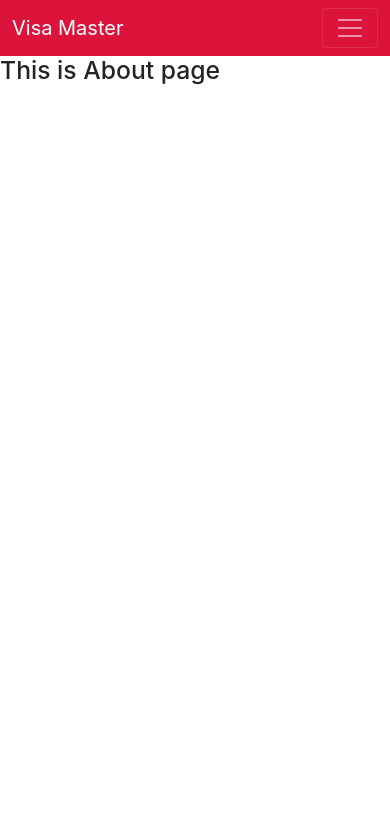
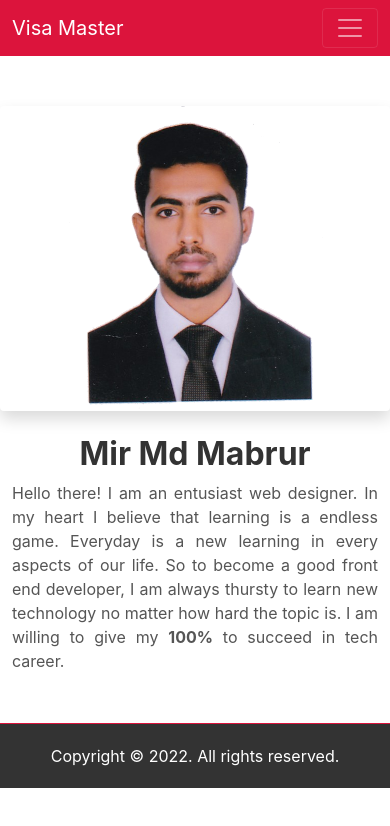
Before and after one commit to mabrur007/visa-master, a React (Create React App) app: page /about in a window 390 px wide. Shown: the top 826 px of the page. Built offline with nearby package versions, Linux system fonts and the light colour scheme.

Commit message:
my contents added to about page

```diff
--- a/src/App.js
+++ b/src/App.js
@@ -4,6 +4,7 @@ import './App.css';
 import About from './Pages/About/About';
 import CheckOut from './Pages/CheckOut/CheckOut';
 import Home from './Pages/Home/Home/Home';
+import Footer from './Pages/Shared/Footer/Footer';
 import Header from './Pages/Shared/Header/Header';
 
 function App() {
@@ -16,6 +17,7 @@ function App() {
         <Route path='/about' element={<About></About>}></Route>
         <Route path='/checkout' element={<CheckOut></CheckOut>}></Route>
       </Routes>
+      <Footer></Footer>
     </div>
   );
 }
--- a/src/Pages/About/About.css
+++ b/src/Pages/About/About.css
@@ -0,0 +1,38 @@
+.about {
+    padding: 50px 0;
+}
+
+.about img {
+    border-radius: 18px;
+}
+
+.about h2 {
+    color: #333333;
+    font-size: 2.8rem;
+    font-weight: 700;
+}
+
+.about p {
+    color: #555555;
+    font-size: 18px;
+    font-weight: 400;
+    text-align: justify;
+    line-height: 1.5;
+    margin-bottom: 0;
+}
+
+@media screen and (max-width: 768px) {
+    .about {
+        text-align: center;
+    }
+    .about img {
+        width: 70%;
+    }
+    .about h2 {
+        font-size: 2rem;
+    }
+    .about p {
+        font-size: 16px;
+        font-weight: 400;
+    }
+}
--- a/src/Pages/About/About.js
+++ b/src/Pages/About/About.js
@@ -1,10 +1,24 @@
 import React from 'react';
 import './About.css';
+import myImg from '../../images/my-img.png';
 
 const About = () => {
     return (
-        <div>
-            <h2>This is About page</h2>
+        <div className='about'>
+            <div className="container">
+                <div className="row justify-content-evenly align-items-center gy-4">
+                    <div className="col-lg-4 shadow rounded">
+                        <img src={myImg} className="img-fluid" alt="Mabrur" />
+                    </div>
+
+                    <div className="col-lg-6">
+                        <h2>Mir Md Mabrur</h2>
+                        <p>
+                            Hello there! I am an entusiast web designer. In my heart I believe that learning is a endless game. Everyday is a new learning in every aspects of our life. So to become a good front end developer, I am always thursty to learn new technology no matter how hard the topic is. I am willing to give my <b>100%</b> to succeed in tech career.
+                        </p>
+                    </div>
+                </div>
+            </div>
         </div>
     );
 };
--- a/src/Pages/Home/Reviews/Reviews.css
+++ b/src/Pages/Home/Reviews/Reviews.css
@@ -2,7 +2,7 @@
     margin-top: 80px;
 }
 .review-section{
-    margin: 40px 0;
+    margin-bottom: 70px;
     display: grid;
     grid-template-columns: repeat(3, 1fr);
     grid-gap: 20px;
--- a/src/Pages/Home/Reviews/Reviews.js
+++ b/src/Pages/Home/Reviews/Reviews.js
@@ -14,7 +14,7 @@ const [reviews, setReviews] = useState([]);
     return (
         <div className='container mt-8'>
             <h2 className='text-center'>Clients <span>FeedBack</span></h2>
-            <div className='review-section'>
+            <div className='review-section mt-4'>
                 {
                     reviews.map(review => <Review key={review.id} review={review}></Review>)
                 }
--- a/src/Pages/Shared/Footer/Footer.css
+++ b/src/Pages/Shared/Footer/Footer.css
@@ -0,0 +1,20 @@
+footer {
+    background: #333333;
+    border-top: 1px solid crimson;
+}
+
+footer p {
+    color: #fff;
+    font-size: 17px;
+    font-weight: 400;
+    padding: 28px 0;
+    text-align: center;
+    margin: 0;
+}
+
+@media screen and (max-width: 768px) {
+    footer p {
+        font-size: 16px;
+        padding: 20px 0;
+    }
+}
--- a/src/Pages/Shared/Footer/Footer.js
+++ b/src/Pages/Shared/Footer/Footer.js
@@ -0,0 +1,16 @@
+import React from 'react';
+import './Footer.css';
+
+const Footer = () => {
+    const date = new Date();
+    const year = date.getFullYear();
+    return (
+        <footer>
+            <div className="container">
+                <p>Copyright &copy; {year}. All rights reserved.</p>
+            </div>
+        </footer>
+    );
+};
+
+export default Footer;
```
Also changed, not shown: src/images/my-img.png (added), src/images/my-img2.png (added).
